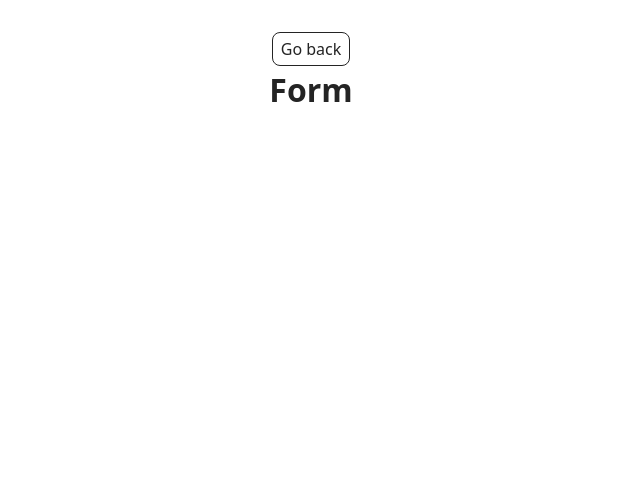
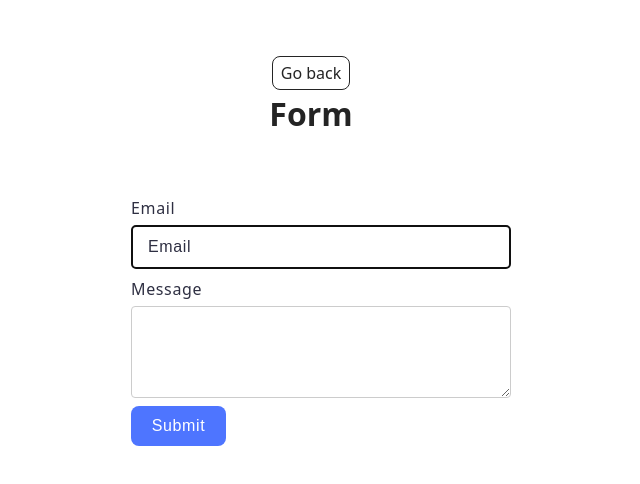
Before and after one commit to Alla1965/goit-js-hw-09, a website built with Vite: page src/2-form.html in a window 1280 px wide. Shown: the whole page, without its empty margins (329-969 px from the left). Built offline with nearby package versions, Linux system fonts and the light colour scheme.

Commit message:
completed task

```diff
--- a/src/2-form.html
+++ b/src/2-form.html
@@ -13,8 +13,30 @@
         <a class="back-link" href="./index.html">Go back</a>
         <h1 class="main-title">Form</h1>
       </div>
+      <form class="feedback-form" autocomplete="off">
+        <label class="label-input">
+          Email
+          <input
+            class="input-form"
+            type="email"
+            placeholder="Email"
+            name="email"
+            autofocus
+          />
+        </label>
+        <label class="label-input">
+          Message
+          <textarea
+            class="message-form"
+            name="message"
+            placeholder="Message"
+            rows="8"
+          ></textarea>
+        </label>
+        <button class="btn-submit" type="submit">Submit</button>
+      </form>
     </main>
-    <ul class="gallery"></ul>
+
     <script src="./js/2-form.js" type="module"></script>
   </body>
 </html>
--- a/src/css/styles.css
+++ b/src/css/styles.css
@@ -16,6 +16,10 @@
 @import url('./badges.css');
 @import url('./back-link.css');
 @import url('./footer.css');
+:root {
+  --font-family: 'Arial', sans-serif;
+}
+/* GALLERY */
 .gallery {
   list-style: none;
   width: 1128px;
@@ -36,3 +40,100 @@
   object-fit: cover;
   object-position: center;
 }
+/* FORM */
+.container {
+  border-radius: 8px;
+  padding: 24px;
+  width: 408px;
+  height: 124px;
+  background: #fff;
+}
+.feedback-form {
+  display: flex;
+  align-items: flex-start;
+  justify-content: flex-start;
+  flex-direction: column;
+  gap: 8px;
+  border-radius: 8px;
+  padding: 24px;
+  width: 360px;
+  height: 256px;
+  background: #fff;
+  margin: 0px auto;
+}
+.label-input {
+  display: block;
+  text-align: start;
+  font-size: 16px;
+  width: 360px;
+  font-weight: 400;
+  font-size: 16px;
+  line-height: 150%;
+  letter-spacing: 0.04em;
+  color: #2e2f42;
+}
+.input-form {
+  display: block;
+  margin-top: 5px;
+  width: 360px;
+  height: 40px;
+  padding: auto;
+  padding-left: 16px;
+  border: 1px solid #ccc;
+  border-radius: 4px;
+}
+.input-form:hover {
+  border: 2px solid #ccc;
+}
+.input-form::placeholder {
+  font-family: var(--font-family);
+  font-weight: 400;
+  font-size: 16px;
+  line-height: 150%;
+  letter-spacing: 0.04em;
+  color: #fff;
+}
+.input-form:focus::placeholder {
+  color: #2e2f42;
+}
+.message-form {
+  display: block;
+  margin-top: 5px;
+  width: 360px;
+  height: 80px;
+  padding-bottom: 8px;
+  padding-left: 16px;
+  border: 1px solid #ccc;
+  border-radius: 4px;
+}
+.message-form::placeholder {
+  font-family: var(--font-family);
+  font-weight: lighter;
+  font-size: 16px;
+  line-height: 150%;
+  letter-spacing: 0.04em;
+  color: #fff;
+}
+.message-form:focus::placeholder {
+  color: #2e2f42;
+}
+.message-form:hover {
+  border: 2px solid #ccc;
+}
+.btn-submit {
+  border-radius: 8px;
+  padding: 8px 16px;
+  width: 95px;
+  height: 40px;
+  background: #4e75ff;
+  font-family: var(--font-family);
+  font-weight: 500;
+  font-size: 16px;
+  line-height: 150%;
+  letter-spacing: 0.04em;
+  color: #fff;
+  border: none;
+}
+.btn-submit:hover {
+  background: #6c8cff;
+}
--- /dev/null
+++ b/src/global.d.ts
@@ -0,0 +1 @@
+declare module 'simplelightbox';
--- a/src/js/2-form.js
+++ b/src/js/2-form.js
@@ -0,0 +1,49 @@
+const formData = {
+  email: '',
+  message: '',
+};
+
+function updateLocalStorage() {
+  localStorage.setItem('feedback-form-state', JSON.stringify(formData));
+}
+
+document.addEventListener('DOMContentLoaded', () => {
+  const savedData = JSON.parse(localStorage.getItem('feedback-form-state'));
+
+  if (savedData) {
+    formData.email = savedData.email;
+    formData.message = savedData.message;
+
+    document.querySelector('[name="email"]').value = formData.email;
+    document.querySelector('[name="message"]').value = formData.message;
+  }
+});
+
+document.querySelector('.feedback-form').addEventListener('input', event => {
+  const { name, value } = event.target;
+
+  if (name === 'email') {
+    formData.email = value.trim();
+  } else if (name === 'message') {
+    formData.message = value.trim();
+  }
+
+  updateLocalStorage();
+});
+
+document.querySelector('.feedback-form').addEventListener('submit', event => {
+  event.preventDefault();
+
+  if (!formData.email || !formData.message) {
+    alert('Заповніть всі поля');
+    return;
+  }
+
+  console.log(formData);
+
+  localStorage.removeItem('feedback-form-state');
+  formData.email = '';
+  formData.message = '';
+  document.querySelector('[name="email"]').value = '';
+  document.querySelector('[name="message"]').value = '';
+});
```
Also changed, not shown: src/1-gallery.html (+2 -1 lines), src/js/1-gallery.js (+9 -21 lines).
